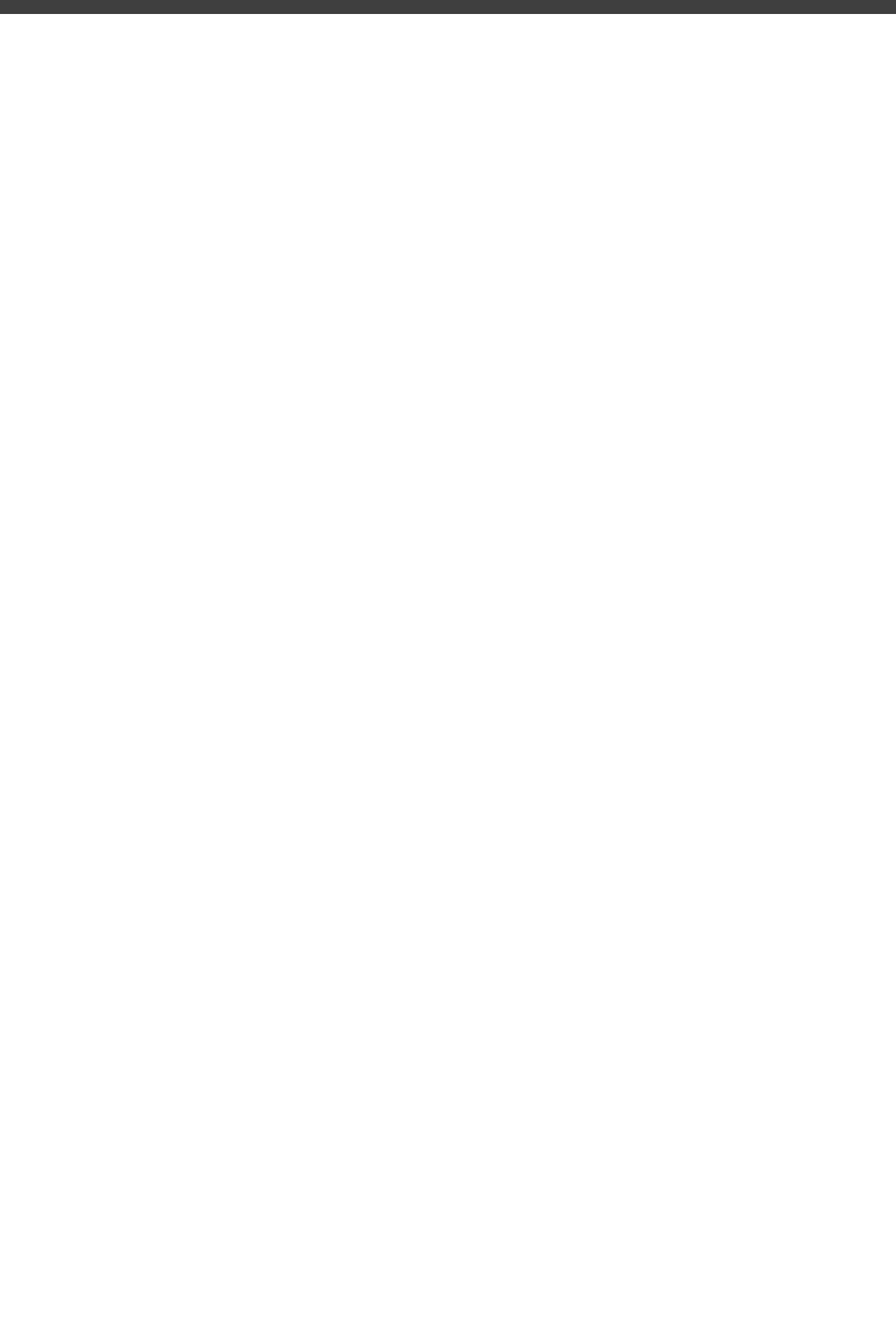
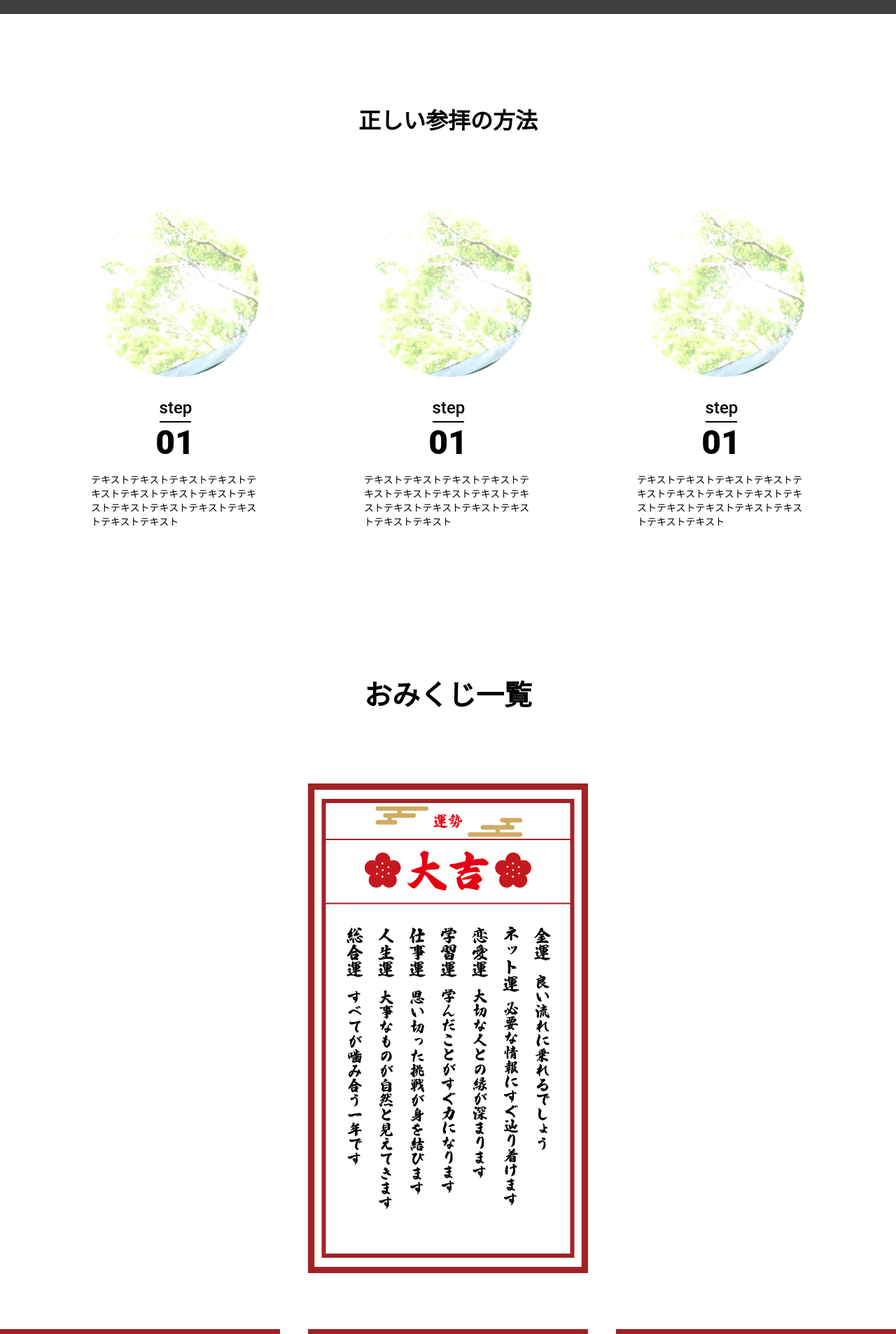
Before and after one commit to hsmt-T/giiku_Hackathon_vol18, a React (Vite) app in the folder frontend/: page / in a window 1280 px wide. Shown: the part 780-2687 px from the top of the page at 70% size. Before the commit the page ends 850 px from the top, so only its background shows below. Built offline with nearby package versions, Linux system fonts and the light colour scheme; grey boxes are pictures that could not be loaded.

Commit message:
topページ完成

```diff
--- a/frontend/src/components/header/Header.css
+++ b/frontend/src/components/header/Header.css
@@ -4,7 +4,7 @@
     left: 0;
     width: 100%;
     height: 80px;
-    background-color: #AB2020;
+    background-color: #ab2020;
     z-index: 1000;
 }
 
@@ -16,7 +16,6 @@
     align-items: center;
     justify-content: space-between;
 }
-
 
 .header_logo a {
     color: #fff;
--- a/frontend/src/pages/Home/Home.css
+++ b/frontend/src/pages/Home/Home.css
@@ -41,3 +41,95 @@
     margin-right: 150px;
     margin-bottom: 80px;
 }
+
+.sanpai__lecture {
+    display: flex;
+    flex-direction: column;
+    align-items: center;
+    margin-top: 100px;
+    gap: 80px;
+    margin-bottom: 160px;
+
+    h2 {
+        font-size: 32px;
+        /* margin-bottom: 80px; */
+    }
+    .lecture__wraper {
+        display: flex;
+        gap: 150px;
+        .lecture__wrap {
+            width: 240px;
+            span {
+                display: block;
+                width: 240px;
+                height: 240px;
+                border-radius: 100%;
+                background-size: contain;
+                background-position: center;
+                margin-bottom: 30px;
+            }
+            div {
+                display: flex;
+                flex-direction: column;
+                align-items: center;
+                p {
+                    font-family: "Roboto";
+                    font-weight: 500;
+                    font-size: 24px;
+                    width: 45px;
+                    padding-bottom: 5px;
+                    border-bottom: 2px #000 solid;
+                    margin: 0;
+                }
+                h3 {
+                    font-family: "Roboto";
+                    font-size: 48px;
+                    font-weight: 800;
+                    margin: 0;
+                }
+            }
+            p {
+                font-size: 14px;
+                font-family: "Roboto";
+                font-weight: 500;
+            }
+        }
+    }
+}
+
+.omikuji__wraper {
+    display: flex;
+    flex-direction: column;
+    align-items: center;
+    margin-bottom: 100px;
+    h2 {
+        font-size: 40px;
+        margin-bottom: 100px;
+    }
+    .omikuji__wrap {
+        display: flex;
+        flex-direction: column;
+        align-items: center;
+        gap: 80px;
+        div {
+            display: flex;
+            gap: 40px;
+            div {
+                width: 400px;
+                height: 700px;
+                background-size: contain;
+                background-position: center;
+            }
+        }
+    }
+}
+
+footer {
+    display: flex;
+    justify-content: center;
+    align-items: center;
+    p {
+        font-family: "Roboto";
+        font-size: 14px;
+    }
+}
--- a/frontend/src/pages/Home/Home.tsx
+++ b/frontend/src/pages/Home/Home.tsx
@@ -2,10 +2,19 @@ import { useNavigate } from "react-router-dom";
 import TpButton from "../../components/Button/Button";
 import "./Home.css";
 import jinjaImg from "../../assets/mainvisual.jpeg";
+import toriiImg from "../../assets/torii.png";
+import daikitiImg from "../../assets/daikiti.png";
+import tyukitiImg from "../../assets/chukiti.png";
+import syokitiImg from "../../assets/shoukiti.png";
+import kitiImg from "../../assets/kiti.png";
+import suekitiImg from "../../assets/suekiti.png";
+import kyouImg from "../../assets/kyou.png";
+import daikyouImg from "../../assets/daikyou.png";
 
 export const Home = () => {
     const navigate = useNavigate();
     return (
+        <>
             <section className="hero" style={{ backgroundImage: `url(${jinjaImg})` }}>
                 <div className="hero__overlay" />
 
@@ -19,5 +28,66 @@ export const Home = () => {
                     <TpButton label="参拝する" onClick={() => navigate("/sanpai")} variant="tp" />
                 </div>
             </section>
+
+            <section className="sanpai__lecture">
+                <h2>正しい参拝の方法</h2>
+                <div className="lecture__wraper">
+                    <div className="lecture__wrap">
+                        <span style={{ background: `url(${toriiImg})` }}></span>
+                        <div>
+                            <p>step</p>
+                            <h3>01</h3>
+                        </div>
+                        <p>
+                            テキストテキストテキストテキストテキストテキストテキストテキストテキストテキストテキストテキストテキストテキストテキスト
+                        </p>
+                    </div>
+                    <div className="lecture__wrap">
+                        <span style={{ background: `url(${toriiImg})` }}></span>
+                        <div>
+                            <p>step</p>
+                            <h3>01</h3>
+                        </div>
+                        <p>
+                            テキストテキストテキストテキストテキストテキストテキストテキストテキストテキストテキストテキストテキストテキストテキスト
+                        </p>
+                    </div>{" "}
+                    <div className="lecture__wrap">
+                        <span style={{ background: `url(${toriiImg})` }}></span>
+                        <div>
+                            <p>step</p>
+                            <h3>01</h3>
+                        </div>
+                        <p>
+                            テキストテキストテキストテキストテキストテキストテキストテキストテキストテキストテキストテキストテキストテキストテキスト
+                        </p>
+                    </div>
+                </div>
+            </section>
+
+            <section className="omikuji__wraper">
+                <h2>おみくじ一覧</h2>
+                <div className="omikuji__wrap">
+                    <div>
+                        <div style={{ background: `url(${daikitiImg})` }}></div>
+                    </div>
+                    <div>
+                        <div style={{ background: `url(${tyukitiImg})` }}></div>
+                        <div style={{ background: `url(${kitiImg})` }}></div>
+                        <div style={{ background: `url(${syokitiImg})` }}></div>
+                    </div>
+                    <div>
+                        <div style={{ background: `url(${suekitiImg})` }}></div>
+                        <div style={{ background: `url(${kyouImg})` }}></div>
+                        <div style={{ background: `url(${daikyouImg})` }}></div>
+                    </div>
+                </div>
+            </section>
+            <footer>
+                <p>
+                    <small>copyright &copy; comp ecccomp.inc</small>
+                </p>
+            </footer>
+        </>
     );
 };
```
Also changed, not shown: frontend/src/assets/mairu_logo.png (added). Lines whose indentation alone changed are shown as unchanged.
